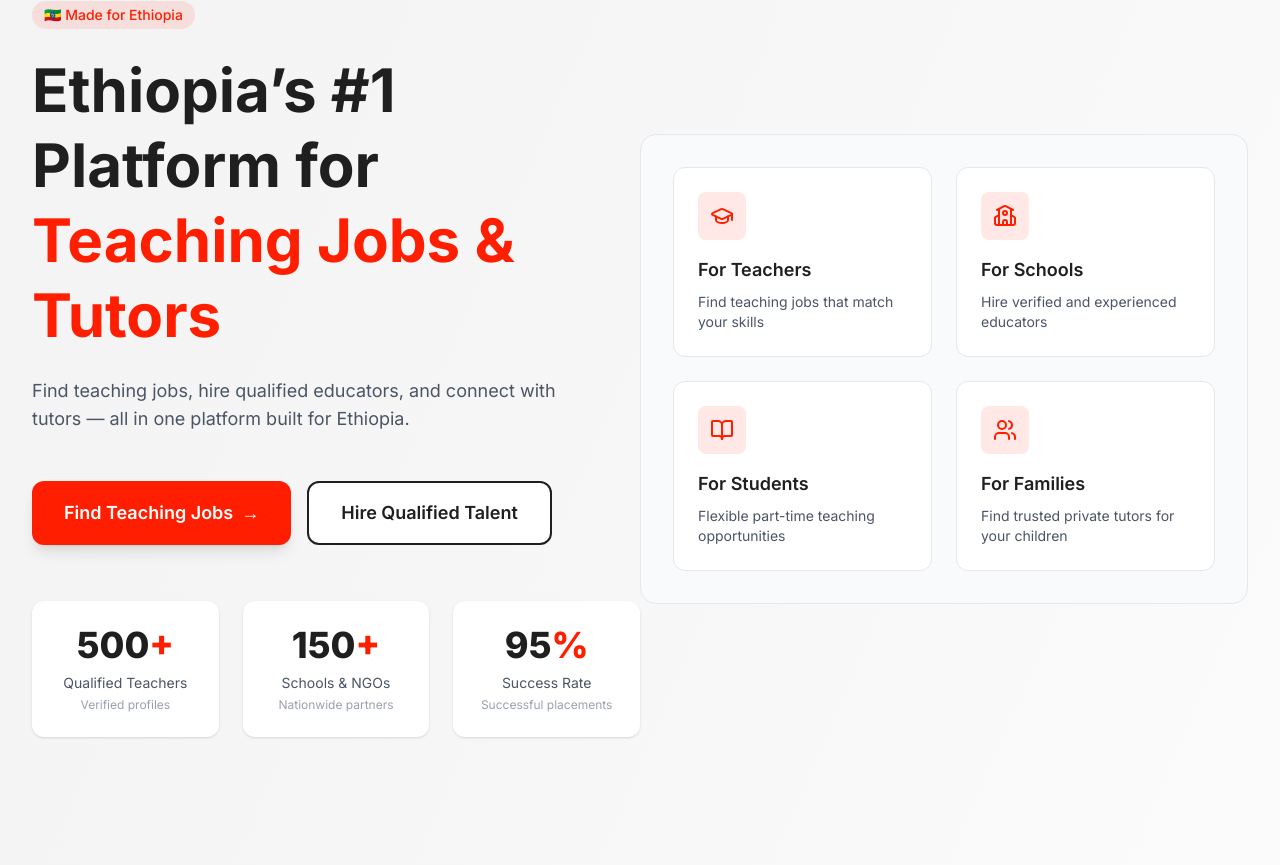
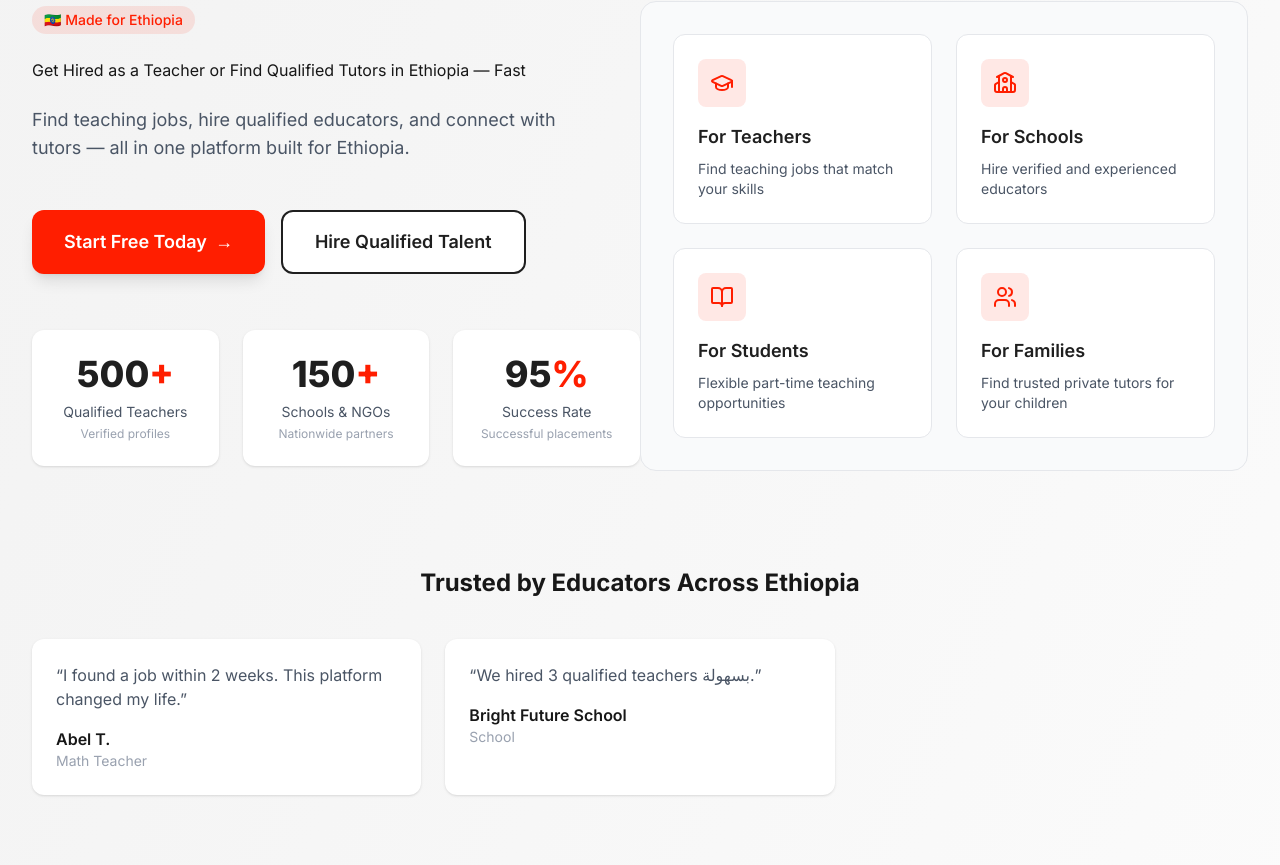
Before and after one commit to Kuma-Leta/After-School, a Next.js app: page / in a window 1280 px wide. Shown: the part 172-1037 px from the top of the page. Built offline with nearby package versions, Linux system fonts and the light colour scheme; no server answers.

Commit message:
update to landing page CTA and Testimonials

```diff
--- a/src/app/page.js
+++ b/src/app/page.js
@@ -61,9 +61,8 @@ export default async function Home() {
             <div className="inline-flex items-center px-3 py-1 rounded-full bg-[#FF1E00]/10 text-[#FF1E00] text-sm font-medium mb-6">
               🇪🇹 Made for Ethiopia
             </div>
-            <h1 className="text-4xl sm:text-5xl lg:text-6xl font-bold text-[#1F1F1F] leading-tight">
-              Ethiopia’s #1 Platform for
-              <span className="text-[#FF1E00]"> Teaching Jobs & Tutors</span>
+            <h1>
+              Get Hired as a Teacher or Find Qualified Tutors in Ethiopia — Fast
             </h1>
 
             <p className="mt-6 text-lg text-gray-600 max-w-xl">
@@ -79,7 +78,7 @@ export default async function Home() {
                     href="/register?role=teacher"
                     className="relative px-8 py-4 bg-[#FF1E00] text-white rounded-xl font-semibold text-lg shadow-lg hover:shadow-xl transition-all duration-200 flex items-center justify-center gap-2 group overflow-hidden"
                   >
-                    <span className="relative z-10">Find Teaching Jobs</span>
+                    <span className="relative z-10">Start Free Today</span>
                     <span className="relative z-10 group-hover:translate-x-1 transition-transform">
                       →
                     </span>
@@ -202,7 +201,32 @@ export default async function Home() {
             </div>
           </div>
         </div>
+        <section className="mt-24">
+          <h3 className="text-2xl font-bold text-center mb-10">
+            Trusted by Educators Across Ethiopia
+          </h3>
 
+          <div className="grid md:grid-cols-3 gap-6">
+            {[
+              {
+                name: "Abel T.",
+                role: "Math Teacher",
+                text: "I found a job within 2 weeks. This platform changed my life.",
+              },
+              {
+                name: "Bright Future School",
+                role: "School",
+                text: "We hired 3 qualified teachers بسهولة.",
+              },
+            ].map((t, i) => (
+              <div key={i} className="bg-white p-6 rounded-xl shadow">
+                <p className="text-gray-600 mb-4">“{t.text}”</p>
+                <div className="font-semibold">{t.name}</div>
+                <div className="text-sm text-gray-400">{t.role}</div>
+              </div>
+            ))}
+          </div>
+        </section>
         {/* How It Works */}
         <section className="mt-32">
           {/* Header */}
```
